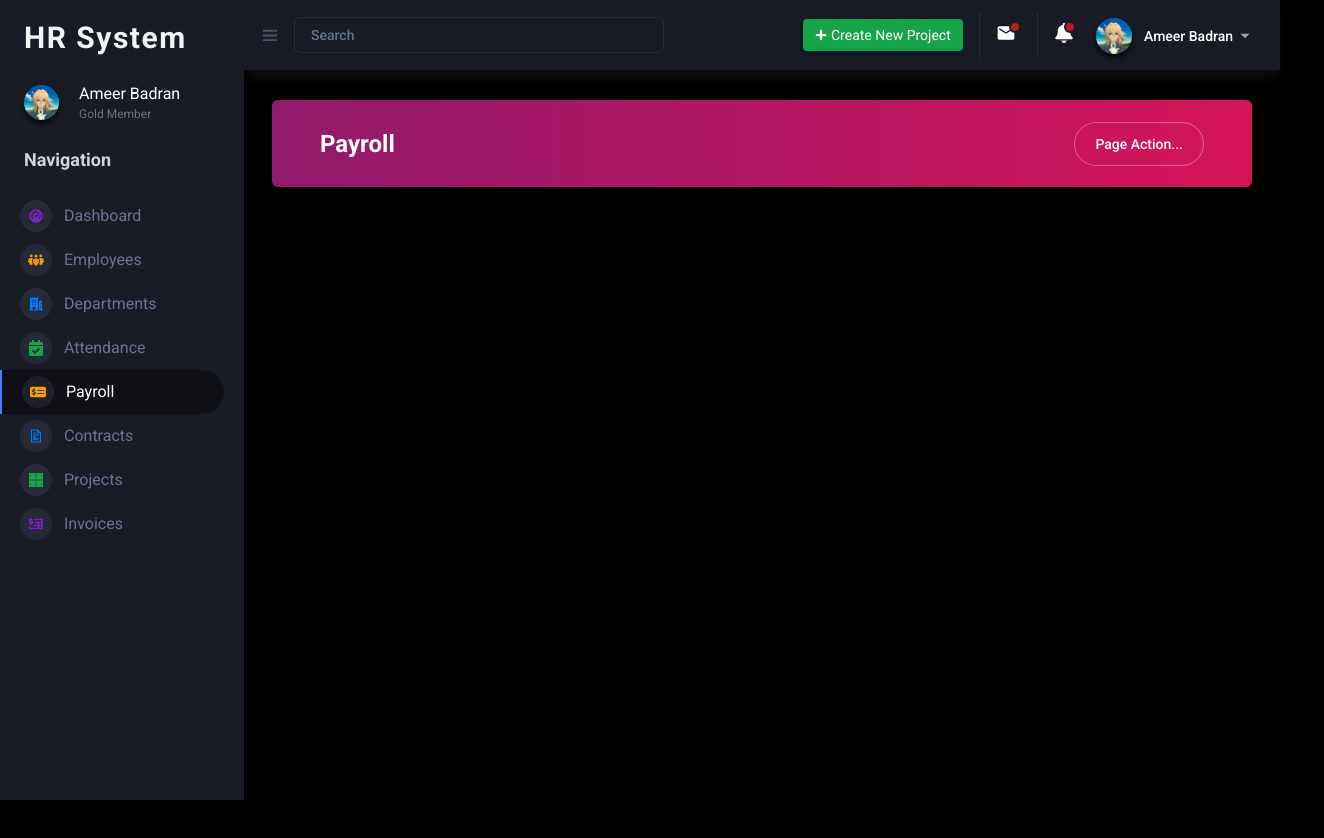
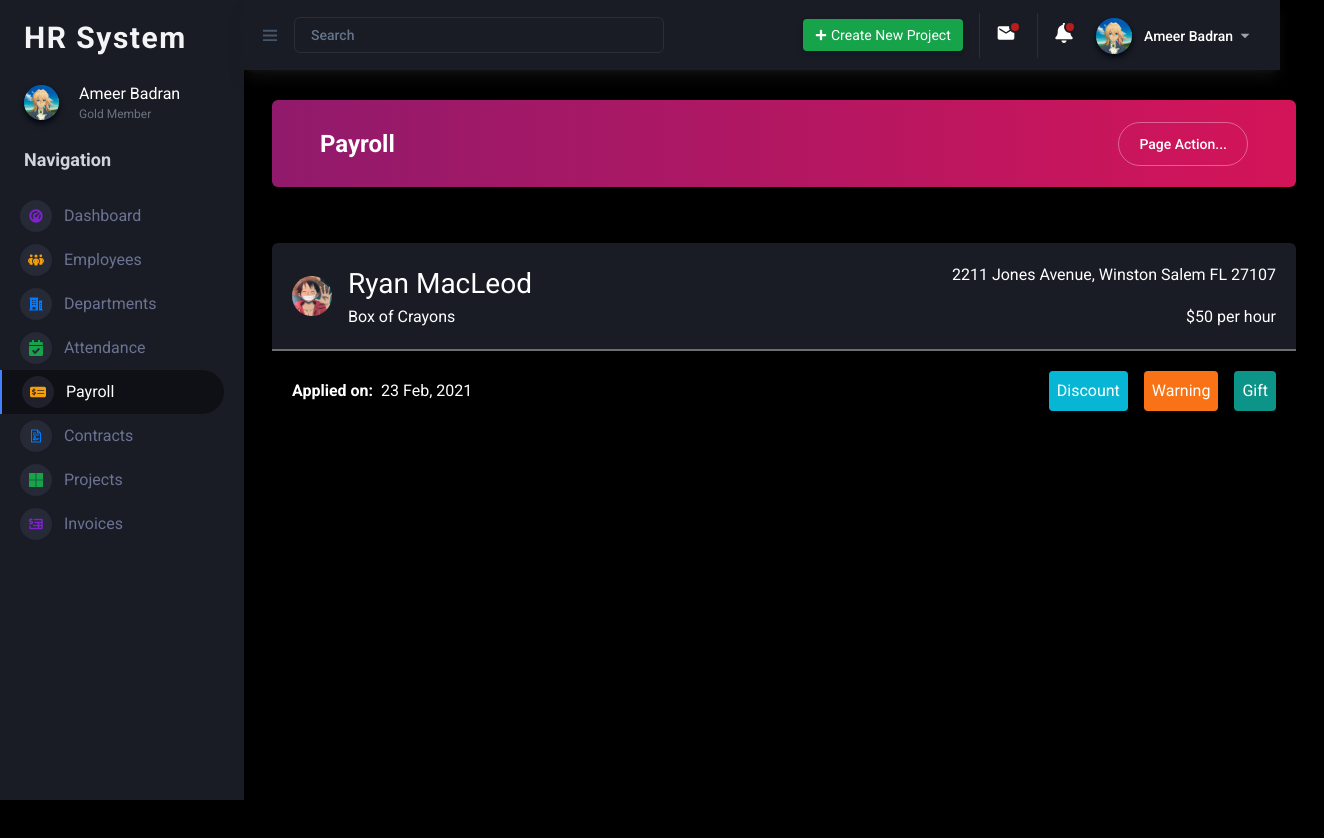
Before and after one commit to AmeerBadran/HR-System-Project, a React (Vite) app: page /payroll in a window 1280 px wide. Shown: the top 838 px of the page, 1324 px wide, since content can reach past the window. Built offline with nearby package versions, Linux system fonts and the light colour scheme; what chartjs-plugin-datalabels would draw is missing.

Commit message:
added a card design

```diff
--- /dev/null
+++ b/src/components/organism/PayrollCard.jsx
@@ -0,0 +1,53 @@
+import luffy from "../../assets/images/luffy.jpg"
+export default function PayrollCard() {
+  return (
+
+      <div className="mt-8 flex justify-center ">
+        <div>
+          <div className="bg-[#191c24] p-5 rounded-t-md text-white flex max-w-5xl w-screen items-center ">
+            <img
+              className="w-10 h-10 rounded-full"
+              src={luffy}
+              alt="Rounded avatar"
+            />
+            <div className="w-full ml-4">
+              <div className="flex justify-between">
+                <p className="text-[1.75rem]">Ryan MacLeod</p>
+                <p>2211 Jones Avenue, Winston Salem FL 27107</p>
+              </div>
+              <div className="flex justify-between">
+                <p >Box of Crayons</p>
+                <p>$50 per hour</p>
+              </div>
+            </div>
+          </div>
+          <div className="border-t-2 border-[#FFFFFF6d] flex justify-between items-center bg-[#000] text-white p-5 rounded-b-md">
+            <div>
+              <strong className="mr-1">Applied on: </strong> 23 Feb, 2021
+            </div>
+            <div className="flex justify-center space-x-4 ">
+              <button
+                title="Discount"
+                className="bg-cyan-500 rounded p-2 px-2 transition transform hover:scale-110"
+              >
+                Discount
+              </button>
+              <button
+                title="Warning"
+                className="bg-orange-500 rounded p-2 px-2 transition transform hover:scale-110"
+              >
+                Warning
+              </button>
+              <button
+                title="Gift"
+                className="bg-teal-600 rounded p-2 px-2 transition transform hover:scale-110"
+              >
+                Gift
+              </button>
+            </div>
+          </div>
+        </div>
+      </div>
+
+  );
+}
--- a/src/pages/Payroll.jsx
+++ b/src/pages/Payroll.jsx
@@ -1,9 +1,13 @@
 import RootLayout from "../components/HOC/RootLayout";
 import PagesTitle from "../components/molecule/PagesTitle";
+import PayrollCard from "../components/organism/PayrollCard";
+
 function Payroll() {
   return (
     <div className="w-full">
-      <PagesTitle pageTitle={'Payroll'}/>
+      <PagesTitle pageTitle={'Payroll'}/>.
+
+         <PayrollCard/>
     </div>
   )
 }
```
